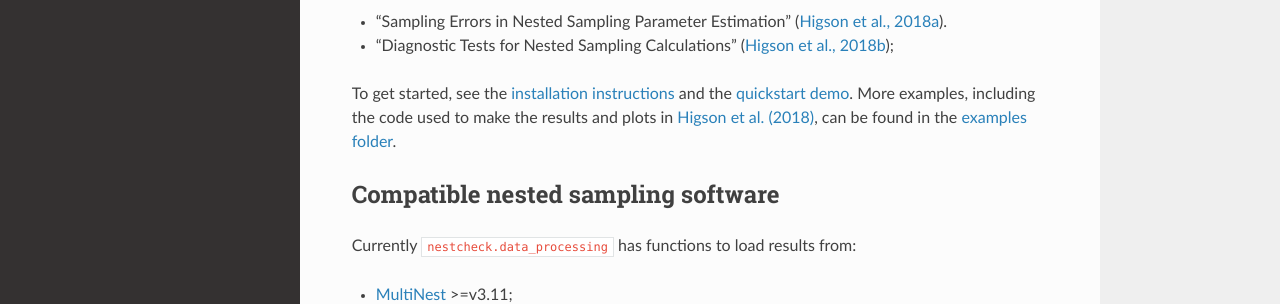
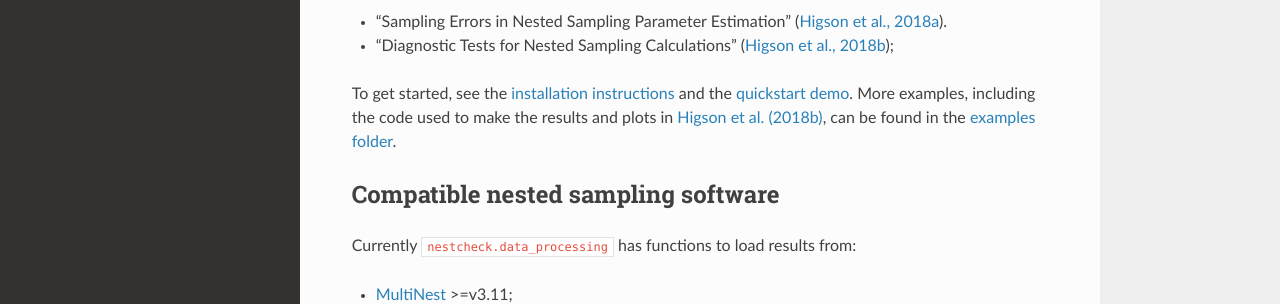
Before and after one commit to ejhigson/nestcheck, a Sphinx documentation site: the page built from docs/index.rst, in a window 1280 px wide and 900 px high. Shown: the part 267-571 px from the top of the window. Built offline with Sphinx 7.4.7 and the Read the Docs theme 2.0.0, drawn with Linux system fonts in a browser that asks for light colours; some of the changed text lies outside the part shown.

Commit message:
minor edits to text and bibtex

```diff
--- a/docs/index.rst
+++ b/docs/index.rst
@@ -18,7 +18,7 @@ nestcheck
 - "Sampling Errors in Nested Sampling Parameter Estimation" (`Higson et al., 2018a <https://doi.org/10.1214/17-BA1075>`_).
 - "Diagnostic Tests for Nested Sampling Calculations" (`Higson et al., 2018b <https://arxiv.org/abs/1804.06406>`_);
 
-To get started, see the `installation instructions <http://nestcheck.readthedocs.io/en/latest/install.html>`_ and the `quickstart demo <http://nestcheck.readthedocs.io/en/latest/demos/quickstart_demo.html>`_. More examples, including the code used to make the results and plots in `Higson et al. (2018) <https://arxiv.org/abs/1804.06406>`_, can be found in the `examples folder <https://github.com/ejhigson/nestcheck/tree/master/examples>`_.
+To get started, see the `installation instructions <http://nestcheck.readthedocs.io/en/latest/install.html>`_ and the `quickstart demo <http://nestcheck.readthedocs.io/en/latest/demos/quickstart_demo.html>`_. More examples, including the code used to make the results and plots in `Higson et al. (2018b) <https://arxiv.org/abs/1804.06406>`_, can be found in the `examples folder <https://github.com/ejhigson/nestcheck/tree/master/examples>`_.
 
 Compatible nested sampling software
 -----------------------------------
```
Also changed, not shown: other parts of docs/index.rst (+3 -0 lines).
